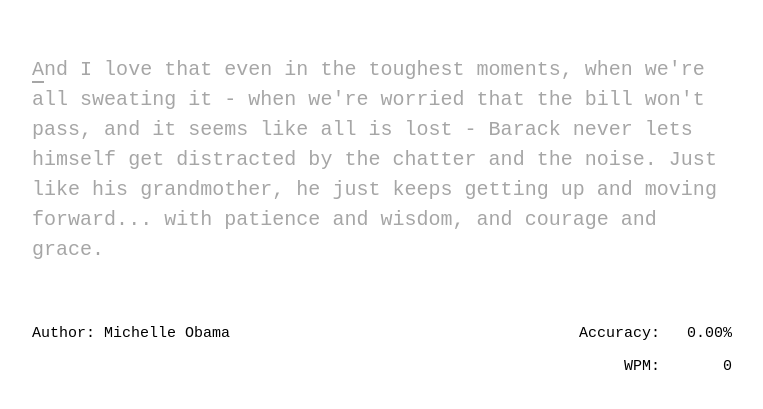
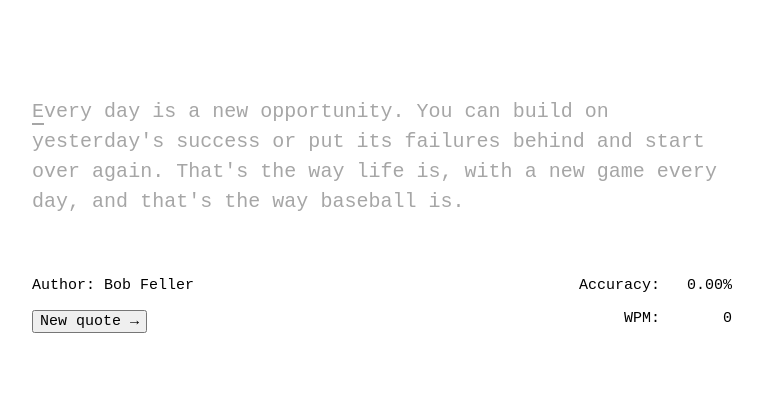
Before and after one commit to marktheskies/minimalist-typer, a React (Create React App) app: page / in a window 1280 px wide. Shown: the part 155-564 px from the top of the page, without its empty margins (258-1021 px from the left). Built offline with nearby package versions, Linux system fonts and the light colour scheme.

Commit message:
Add new quote button

```diff
--- a/src/App.css
+++ b/src/App.css
@@ -26,6 +26,10 @@
   white-space: pre-wrap;
 }
 
+.App footer button {
+  cursor: pointer;
+}
+
 .workspace {
   font-family: "Ubuntu Mono", monospace;
   max-width: 35rem;
--- a/src/App.js
+++ b/src/App.js
@@ -30,8 +30,7 @@
   const [wpm, setWpm] = useState(0);
   const [finished, setFinished] = useState(false);
 
-  // Grab a random quote on first render
-  useEffect(() => {
+  const setQuoteToRandomQuote = () => {
     const i = Math.floor(Math.random() * (quotes.length - 1));
     const quote = quotes[i];
     setPassage(
@@ -45,6 +44,11 @@
       length: quote.length,
       tags: quote.tags,
     });
+  };
+
+  // Grab a random quote on first render
+  useEffect(() => {
+    setQuoteToRandomQuote();
   }, []);
 
   const keydownHandler = ({ key, repeat, altKey, ctrlKey, metaKey }) => {
@@ -128,6 +132,10 @@
     };
   }, [timerIsRunning]);
 
+  const newQuoteClickHandler = () => {
+    setQuoteToRandomQuote();
+  };
+
   return (
     <div className="App">
       <div className="workspace">
@@ -151,6 +159,11 @@
       <footer>
         <div className="left">
           <p>Author: {passageMeta.author}</p>
+          <p>
+            <button className="button" onClick={newQuoteClickHandler}>
+              New quote →
+            </button>
+          </p>
         </div>
         <div className="right">
           <p>Accuracy: {percentageFormat.format(accuracy).padStart(7)}</p>
```
